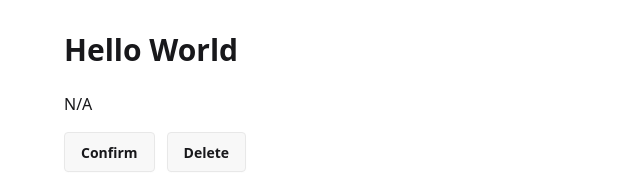
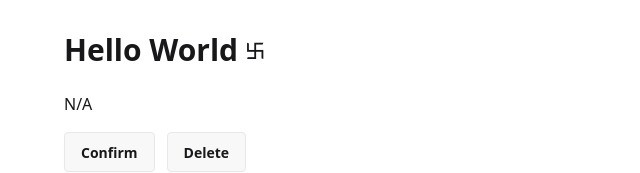
Before and after one commit to OTonGitHub/CWM-React, a React (Vite) app: page / in a window 1280 px wide. Shown: the top 173 px of the page, without its empty margins (0-640 px from the left). Built offline with nearby package versions, Linux system fonts and the light colour scheme.

Commit message:
remove bootstrap, fix app

```diff
--- a/package.json
+++ b/package.json
@@ -11,7 +11,6 @@
   },
   "dependencies": {
     "@tailwindcss/vite": "^4.1.5",
-    "bootstrap": "^5.3.5",
     "daisyui": "^5.0.35",
     "react": "^19.0.0",
     "react-dom": "^19.0.0",
--- a/src/App.tsx
+++ b/src/App.tsx
@@ -7,7 +7,7 @@ import Button from './components/Button';
 import './App.css';
 
 const regions =
-  Math.random() < 0.7
+  Math.random() < 0.9
     ? [
         "Male'",
         "Hulhumale' Phase 1",
@@ -18,20 +18,18 @@ const regions =
     : [];
 
 const handleSetRegion = (e: MouseEvent, region: string, index: number) => {
-  console.log(
-    `Clicked ${index + 1} (${e.pageX}, ${e.pageY}): ${region}`
-  );
+  console.log(`Clicked ${index + 1} (${e.pageX}, ${e.pageY}): ${region}`);
 };
 
 function App() {
   const [showAlert, setShowAlert] = useState(false);
 
   return (
-    <div className="w-full px-4 py-8 md:px-8 lg:px-16">
+    <div className='w-full px-4 py-8 md:px-8 lg:px-16'>
       <Message />
       <ListGroup items={regions} heading='Region' onSelect={handleSetRegion} />
 
-      <div className="flex gap-3 mt-4 mb-4">
+      <div className='flex gap-3 mt-4 mb-4'>
         <Button onClick={() => null}>Confirm</Button>
         <Button onClick={() => setShowAlert(true)} type='danger'>
           Delete
@@ -40,11 +38,11 @@ function App() {
 
       {showAlert && (
         <Alert
-          type='warning'
+          variant='error'
           strong='Are you sure?'
           onDismiss={() => setShowAlert(false)}
         >
-          This will delete the Task permenantly! <span>{'\u2615'}</span>
+          This will delete the Task permenantly!
         </Alert>
       )}
     </div>
--- a/src/components/Message.tsx
+++ b/src/components/Message.tsx
@@ -1,5 +1,5 @@
 export default function Message() {
-  const sw = Math.random() < 0.5 ? '\u0FD5' : '';
+  const sw = Math.random() < 0.9 ? '\u0FD5' : '';
   return (
     <div className="flex items-center gap-2 mb-6">
       <h1 className="text-3xl font-bold">Hello World</h1>
```
Also changed, not shown: 1 other file (tests, documents, lock files or other folders).
